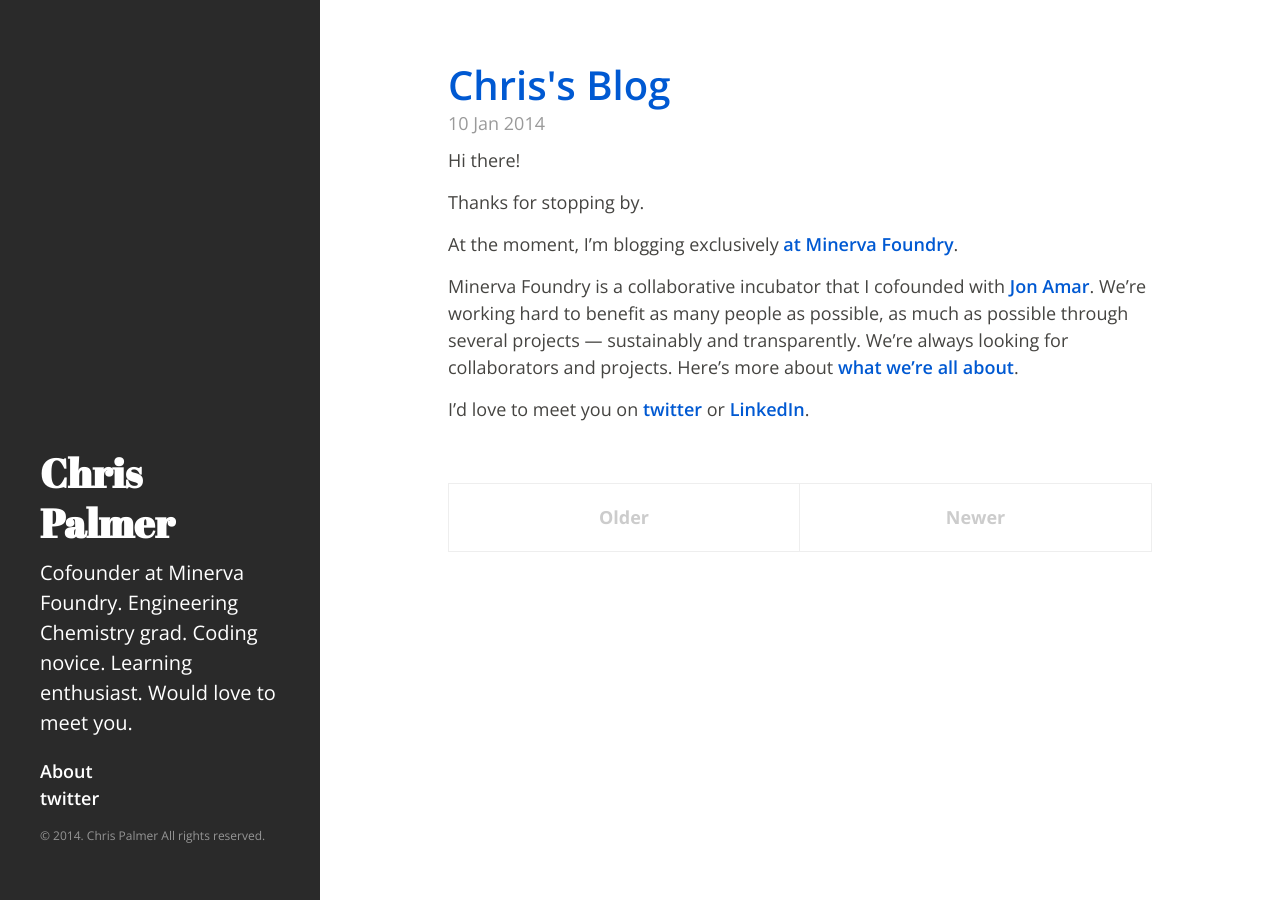
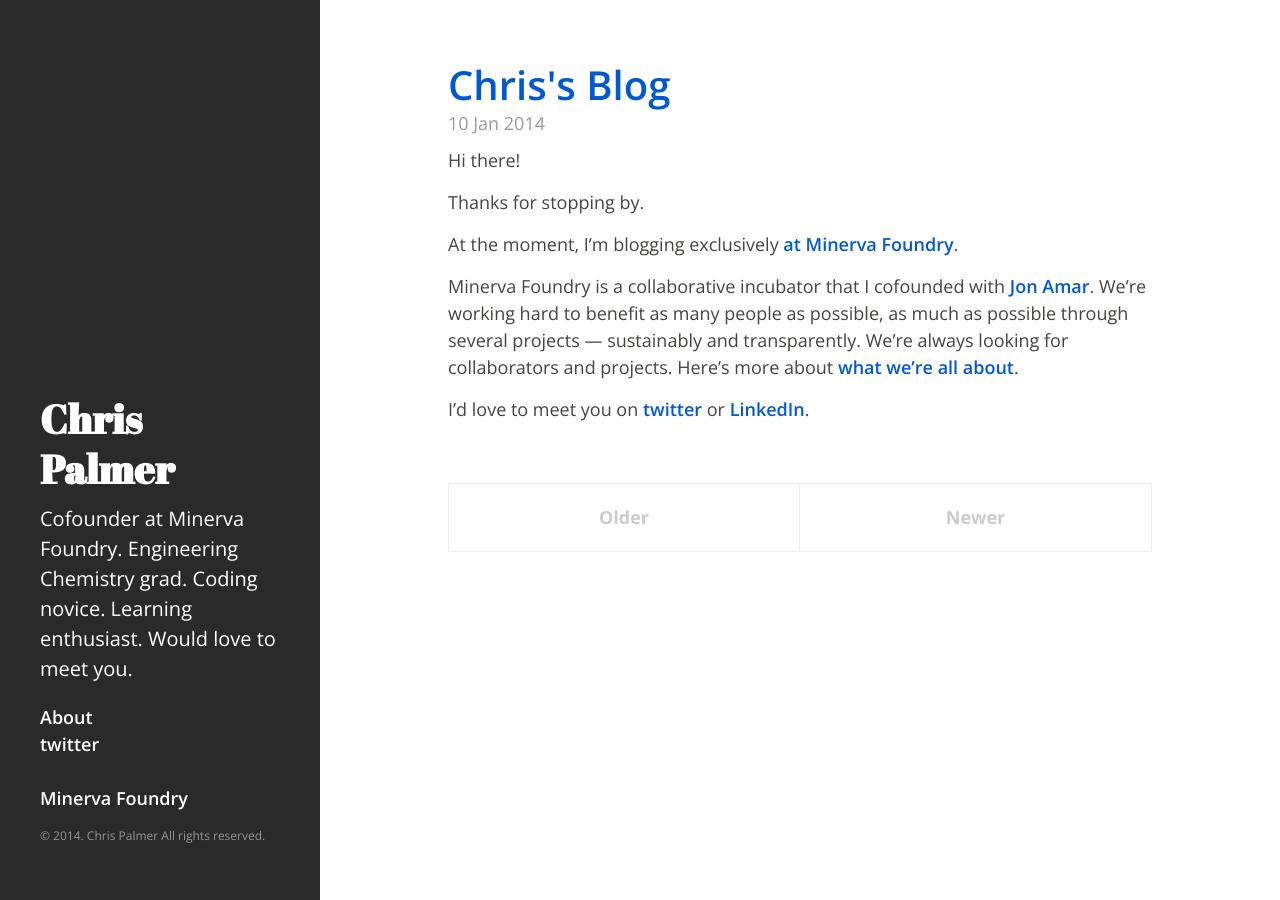
Before and after one commit to cwjpalmer/cwjpalmer.github.io, a Jekyll site: the page built from index.html, in a window 1280 px wide. Built offline with Jekyll 4.4.1, drawn with Linux system fonts in a browser that asks for light colours; Markdown is read by kramdown in place of the engine named in the settings; the list of posts is cut into pages by our own code.

Commit message:
added minerva foundry to masthead links

```diff
--- a/_layouts/default.html
+++ b/_layouts/default.html
@@ -18,6 +18,10 @@
             <li>
               <a href="http://twitter.com/cwjpalmer">twitter</a>
             </li>
+            <br/>
+            <li>
+              <a href="http://MinervaFoundry.com">Minerva Foundry</a>
+            </li>
           </ul>
           <p class="footer">&copy; 2014. {{ site.author.name }} All rights reserved.</p>
         </div>
```
